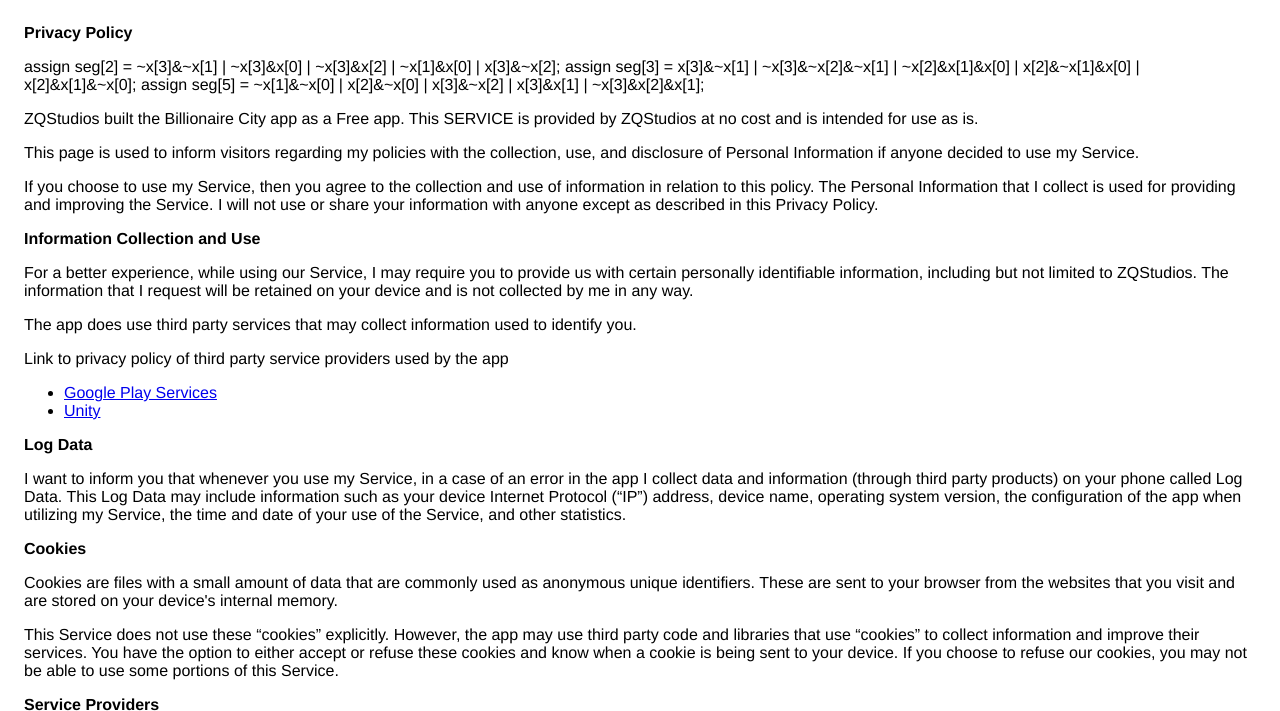
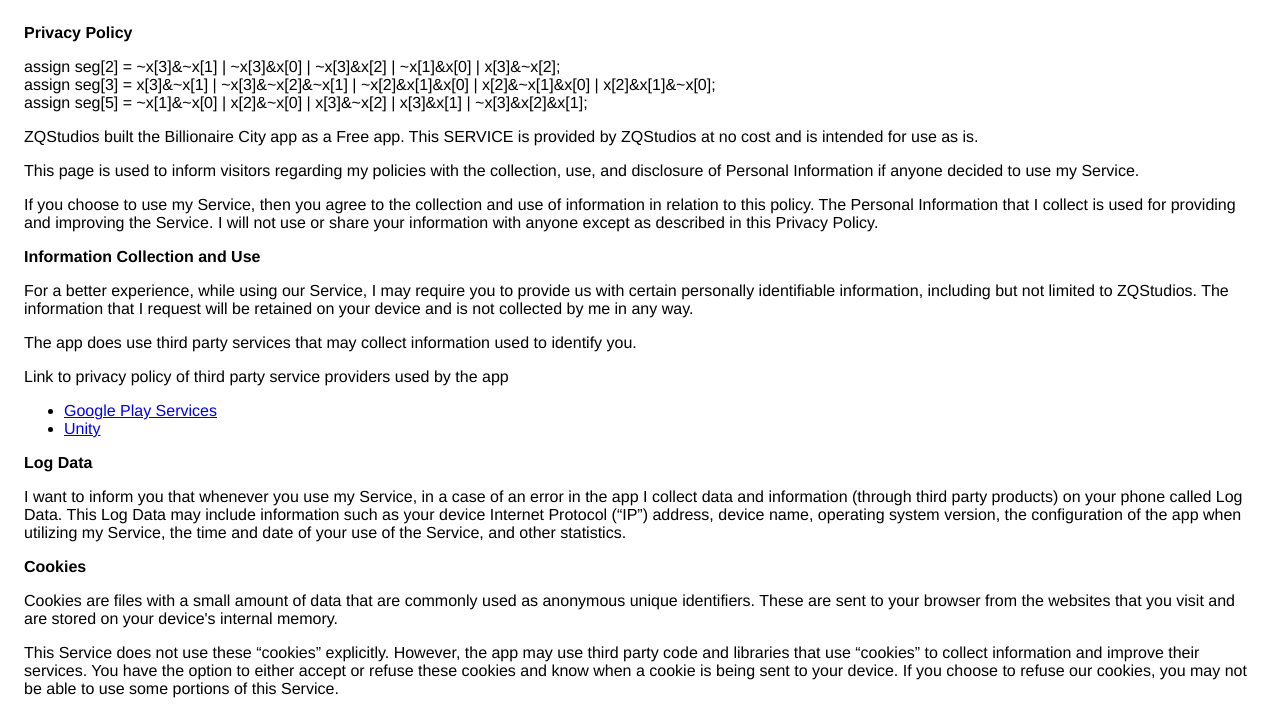
Before and after one commit to Zaiqin/ZQStudios, a plain HTML site: page index.html in a window 1280 px wide. Shown: the top 711 px of the page. Drawn offline with Linux system fonts and the light colour scheme.

Commit message:
Update index.html

```diff
--- a/index.html
+++ b/index.html
@@ -7,8 +7,8 @@
     <body>
     <strong>Privacy Policy</strong>
                 <p>
-                  assign seg[2] = ~x[3]&~x[1] | ~x[3]&x[0] | ~x[3]&x[2] | ~x[1]&x[0] | x[3]&~x[2];
-                  assign seg[3] = x[3]&~x[1] | ~x[3]&~x[2]&~x[1] | ~x[2]&x[1]&x[0] | x[2]&~x[1]&x[0] | x[2]&x[1]&~x[0];
+                  assign seg[2] = ~x[3]&~x[1] | ~x[3]&x[0] | ~x[3]&x[2] | ~x[1]&x[0] | x[3]&~x[2]; <br />
+                  assign seg[3] = x[3]&~x[1] | ~x[3]&~x[2]&~x[1] | ~x[2]&x[1]&x[0] | x[2]&~x[1]&x[0] | x[2]&x[1]&~x[0]; <br />
                   assign seg[5] = ~x[1]&~x[0] | x[2]&~x[0] | x[3]&~x[2] | x[3]&x[1] | ~x[3]&x[2]&x[1];
                 </p>
                 <p>
```
